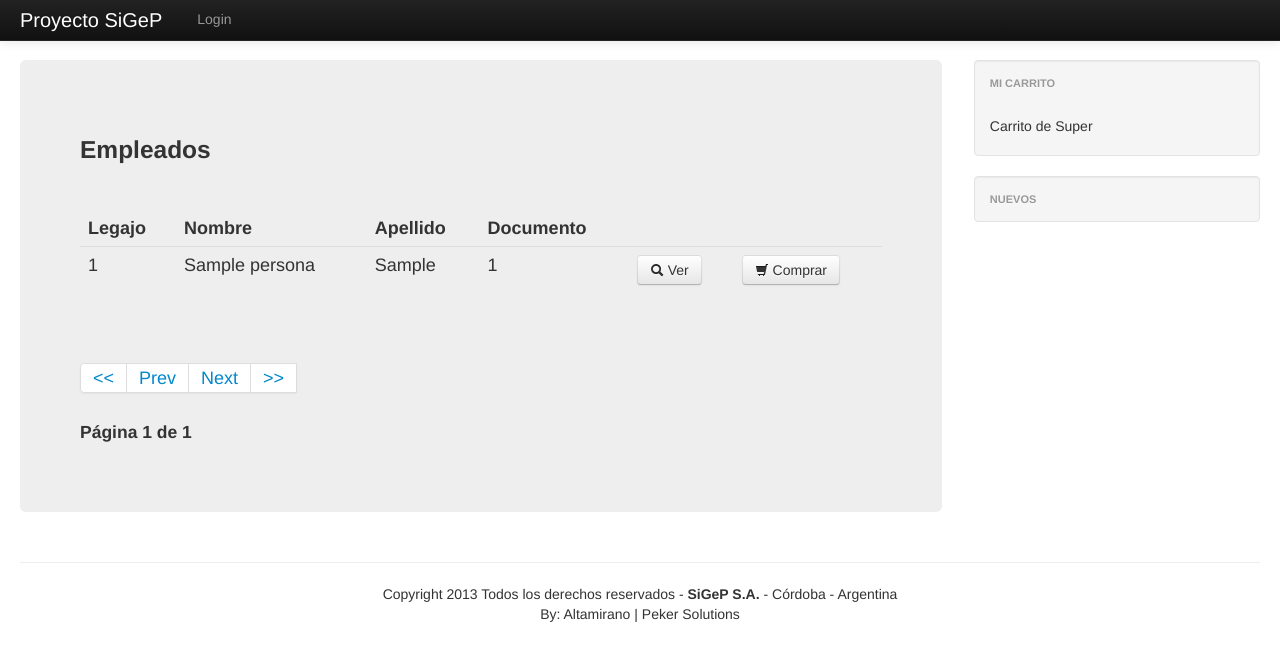
After one commit to pekerDjango/Delivery, a Django app: page /recursosDeEmpresa/empleados/page/1/ in a window 1280 px wide. The commit adds this page. Shown: the top 661 px of the page. Run offline with Django 3.2, Linux system fonts and the light colour scheme; tables that the repository leaves empty hold one stand-in row (values such as "Sample post"); some libraries are stand-ins or nearby versions.

Commit message:
[#5] agregando el formulario empleados.html

```diff
--- a/RecursosDeEmpresa/models.py
+++ b/RecursosDeEmpresa/models.py
@@ -107,7 +107,7 @@ class Sucursal(models.Model):
     codigo_postal = models.CharField(max_length=100)
     barrio = models.ForeignKey(Barrio)
     calificacion_servicio = models.OneToOneField(CalificacionServicio)
-    imagen = models.ImageField(upload_to='/imagenes', verbose_name='Imágen')
+    imagen = models.ImageField(upload_to='imagenes', verbose_name='Imágen')
 
     def __unicode__(self):
         return self.nombre
@@ -129,4 +129,4 @@ class Empleado(Persona, models.Model):
     sucursal = models.ForeignKey(Sucursal)
 
     def __unicode__(self):
-        return self.legajo
+        return str(self.legajo)
--- a/RecursosDeEmpresa/urls.py
+++ b/RecursosDeEmpresa/urls.py
@@ -4,4 +4,5 @@ from django.conf.urls import patterns,url
 urlpatterns = patterns('RecursosDeEmpresa.views',
      url(r'^tipos/page/(?P<pagina>.*)/$','tipoDocumento_view',name='vista_tipo'),
      url(r'^indexAdmin/$','indexAdmin_view',name='vista_indexAdmin'),
+     url(r'^recursosDeEmpresa/empleados/page/(?P<pagina>.*)/$','empleado_view',name='vista_empleado'),
 )
--- a/RecursosDeEmpresa/views.py
+++ b/RecursosDeEmpresa/views.py
@@ -1,13 +1,13 @@
 #encoding:utf-8
 from django.shortcuts import render_to_response
 from django.template import RequestContext
-from RecursosDeEmpresa.models import TipoDocumento
+from RecursosDeEmpresa.models import Empleado,TipoDocumento
 # Paginacion en Django
 from django.core.paginator import Paginator,EmptyPage,InvalidPage
 
 def tipoDocumento_view(request, pagina):
-    lista_tipo = TipoDocumento.objects.all() # Select * from ventas_productos where status = True
-    paginator = Paginator(lista_tipo,3) # Cuantos productos quieres por pagina? = 3
+    lista_tipo = TipoDocumento.objects.all()
+    paginator = Paginator(lista_tipo,3)
     try:
         page = int(pagina)
     except:
@@ -17,9 +17,23 @@ def tipoDocumento_view(request, pagina):
     except (EmptyPage,InvalidPage):
         tipos = paginator.page(paginator.num_pages)
     ctx = {'tipos':tipos}
-    return render_to_response('RecursosDeEmpresa/tipoDocumento.html',ctx,context_instance=RequestContext(request))# Create your views here.
+    return render_to_response('RecursosDeEmpresa/tipoDocumento.html',ctx,context_instance=RequestContext(request))
 
 def indexAdmin_view(request):
     mensaje = "Aquí realice su administración"
     ctx = {'msg':mensaje}
     return render_to_response('indexAdmin.html',ctx,context_instance=RequestContext(request))
+
+def empleado_view(request, pagina):
+    lista_empleado = Empleado.objects.all()
+    paginator = Paginator(lista_empleado,3)
+    try:
+        page = int(pagina)
+    except:
+        page = 1
+    try:
+        empleados = paginator.page(page)
+    except (EmptyPage,InvalidPage):
+        empleados = paginator.page(paginator.num_pages)
+    ctx = {'empleados':empleados}
+    return render_to_response('RecursosDeEmpresa/empleados.html',ctx,context_instance=RequestContext(request))
--- /dev/null
+++ b/SiGeP/templates/RecursosDeEmpresa/empleados.html
@@ -0,0 +1,57 @@
+{% extends 'baseAdmin.html' %}
+{% block title %} Lista de Tipo Documento {% endblock %}
+{%block content %}
+<h3>Empleados</h3>
+
+<br>
+{% if empleados %}
+    <table class="table table-hover">
+        <thead>
+                <tr>
+                  <th>Legajo</th>
+                  <th>Nombre</th>
+                  <th>Apellido</th>
+                  <th>Documento</th>
+                </tr>
+        </thead>
+    {% for e in empleados %}
+        <tbody>
+            <tr>
+                <td>{{ e.legajo }}</td>
+                <td>{{ e.nombre}}</td>
+                <td>{{e.apellido}}</td>
+                <td>{{e.numero_documento}}</td>
+                <td><a class="btn" href="#"><i class="icon-search"></i>   Ver</a></td>
+                <td><a class="btn" href="#"><i class="icon-shopping-cart"></i> Comprar</a></td>
+                <!--{% if user.is_authenticated and user.is_staff %}
+                    <td><a class="btn" href="/edit/producto/{{p.id}}/"><i class="icon-pencil"></i>  Editar </a></td>
+                {% endif %} -->
+            </tr>
+        </tbody>
+    {% endfor %}
+    </table>
+
+{% else %}
+    <h2>No existen empleados activos( </h2>
+{% endif %}
+<br>
+{% if empleados %}
+<div class="pagination">
+    <ul>
+        <li><a href="recursosDeEmpresa/empleados/page/1"> << </a></li>
+    {% if empleados.has_previous %}
+        <li><a href="recursosDeEmpresa/empleados/page/{{empleados.previous_page_number }}/"> Prev </a></li>
+    {% else %}
+        <li><a href="#"> Prev </a></li>
+    {% endif %}
+    {% if empleados.has_next %}
+        <li><a href="recursosDeEmpresa/empleados/page/{{empleados.next_page_number }}/"> Next </a></li>
+    {% else %}
+        <li><a href="#"> Next </a></li>
+    {% endif %}
+        <li><a href="recursosDeEmpresa/empleados/page/{{empleados.paginator.num_pages }} "> >> </a><li>
+    </ul>
+    </div>
+    <h4> Página {{ empleados.number }} de {{ empleados.paginator.num_pages }}</h4>
+{% endif %}
+{% endblock %}
--- a/SiGeP/templates/baseAdmin.html
+++ b/SiGeP/templates/baseAdmin.html
@@ -36,8 +36,8 @@
                     <a class="dropdown-toggle" data-toggle="dropdown" href="#">Recursos de Empresa<b class="caret"></b></a>
                     <ul class="dropdown-menu">
                     <!-- links -->
-                       <!-- <li ><a href='/RecursosDeEmpresa'>Recursos De Empresa</a></li>
-                        <li class="divider"></li>-->
+                       <li ><a href='/recursosDeEmpresa/empleados/page/1/'>Empleados</a></li>
+                        <!--<li class="divider"></li>-->
                        <!-- <li ><a href='/RecursosDeEmpresa'/>Plataforma Indumentaria</a></li>-->
                         <li ><a href='/tipos/page/1/'>Tipo de Documento</a></li>
                         <!--<li ><a href='/plataformas/editorial'>Plataforma Proyectos Editoriales Independientes</a></li>-->
```
